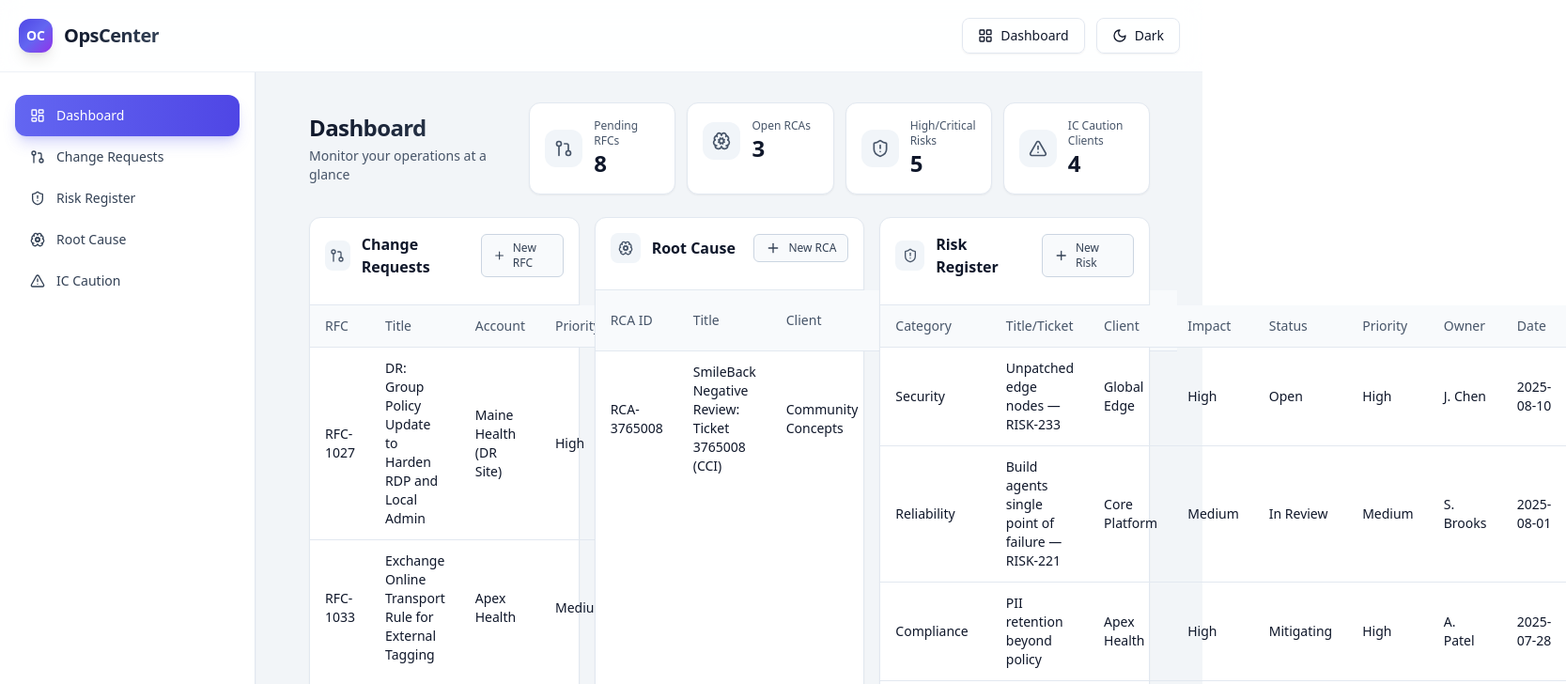
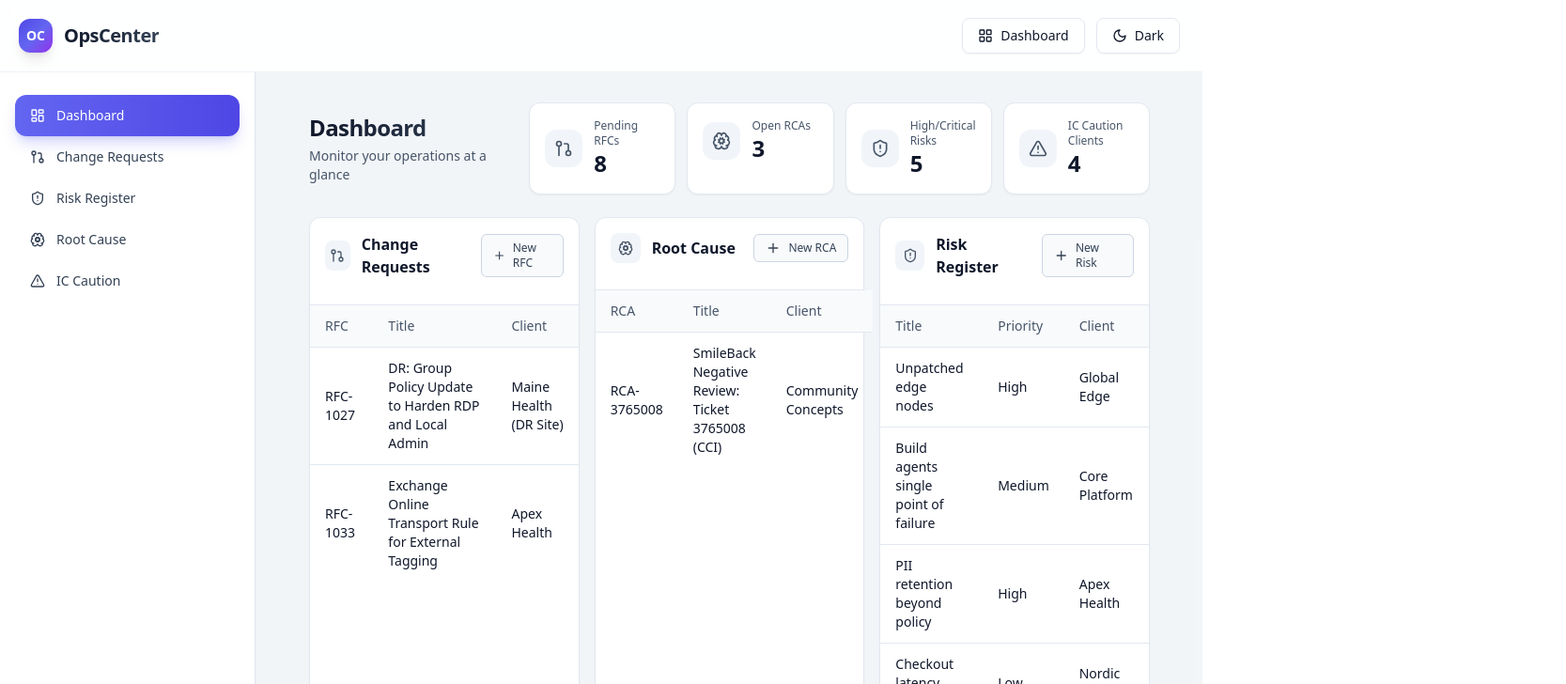
Before and after one commit to Baby-Ty/opscenter, a React (Vite) app: page / in a window 1280 px wide. Shown: the top 728 px of the page at 94% size, 1667 px wide, since content can reach past the window. Built offline with nearby package versions, Linux system fonts and the light colour scheme.

Commit message:
Dashboard: simplify tables  RFC: RFC|Title|Client; RCA: RCA|Title|Client; Risks: Title|Priority|Client

```diff
--- a/src/routes/Dashboard.tsx
+++ b/src/routes/Dashboard.tsx
@@ -50,41 +50,24 @@ export default function Dashboard() {
       <section className="grid gap-4 lg:grid-cols-3">
         <Panel title="Change Requests" to="/rfc" actionLabel="New RFC" icon={GitPullRequest}>
           <CompactTable
-            columns={["RFC", "Title", "Account", "Priority", "Status", "Date"]}
-            rows={rfcsReal.map((r) => [r.id, r.title, r.account, r.priority, r.status, r.date])}
+            columns={["RFC", "Title", "Client"]}
+            rows={rfcsReal.map((r) => [r.id, r.title, r.account])}
             onRowClick={(index) => handleItemClick('rfc', rfcsReal[index])}
           />
         </Panel>
 
         <Panel title="Root Cause" to="/rca" actionLabel="New RCA" icon={BrainCog}>
           <CompactTable
-            columns={["RCA ID", "Title", "Client", "Owner", "Status", "Last update", "Actions open"]}
-            rows={rcasReal.map((r) => [
-              r.id,
-              r.title,
-              r.client,
-              r.owner,
-              r.status,
-              (r.updatedAt || '').slice(0, 10),
-              (r.actions || []).filter((a: any) => a.status !== 'Done').length,
-            ])}
+            columns={["RCA", "Title", "Client"]}
+            rows={rcasReal.map((r) => [r.id, r.title, r.client])}
             onRowClick={(index) => handleItemClick('rca', rcasReal[index])}
           />
         </Panel>
 
         <Panel title="Risk Register" to="/risks" actionLabel="New Risk" icon={ShieldAlert}>
           <CompactTable
-            columns={["Category", "Title/Ticket", "Client", "Impact", "Status", "Priority", "Owner", "Date"]}
-            rows={risksReal.map((r) => [
-              r.category,
-              `${r.title}${r.ticket ? ` — ${r.ticket}` : ''}`,
-              r.client,
-              r.impact,
-              r.status,
-              r.priority,
-              r.owner,
-              r.date,
-            ])}
+            columns={["Title", "Priority", "Client"]}
+            rows={risksReal.map((r) => [r.title, r.priority, r.client])}
             onRowClick={(index) => handleItemClick('risk', risksReal[index])}
           />
         </Panel>
```
